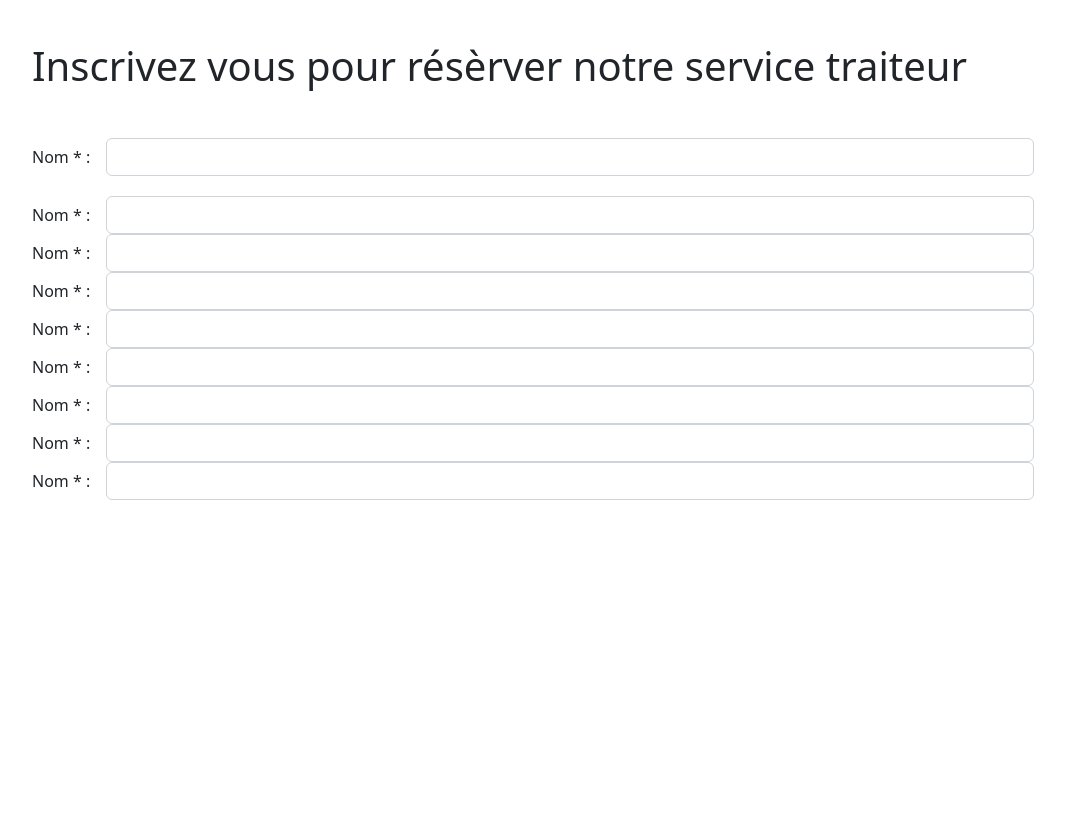
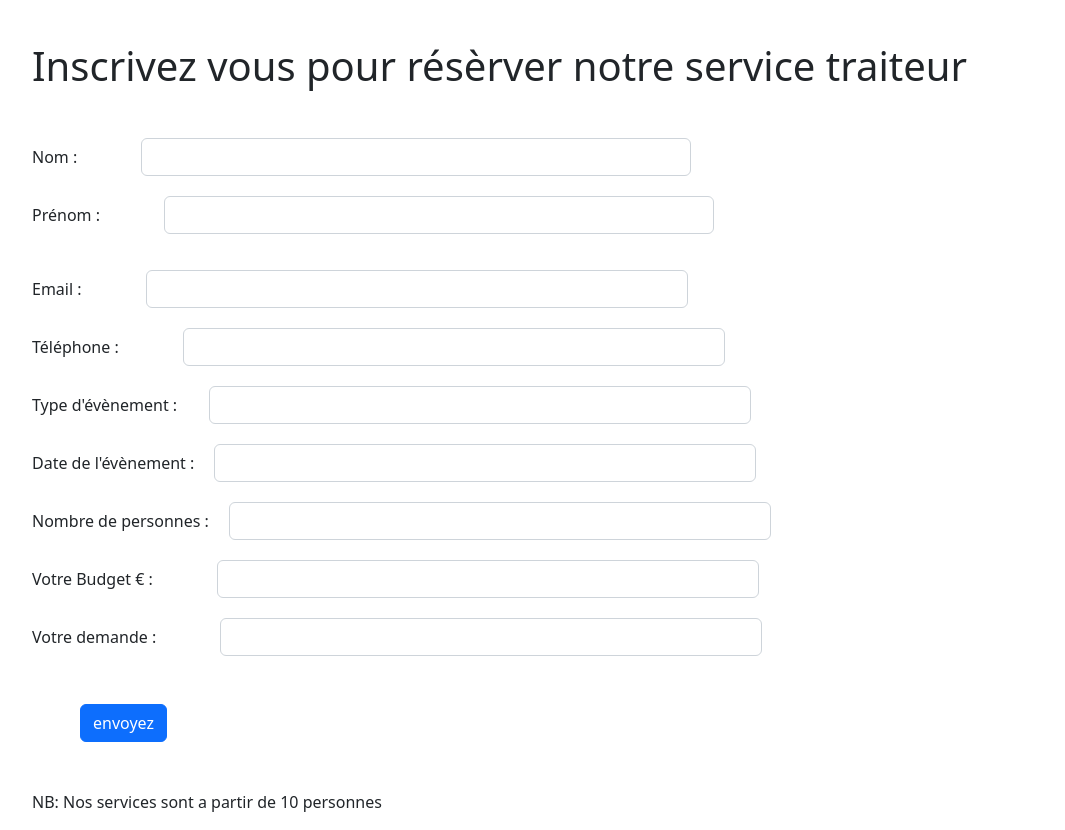
Before and after one commit to estherella12/projet-soutenance.github.io-, a plain HTML site: page formulaire.html in a window 1280 px wide. Shown: the part 760-1590 px from the top of the page, without its empty margins (50-1115 px from the left). Before the commit the page ends 1260 px from the top, so only its background shows below. Drawn offline with nearby package versions, Linux system fonts and the light colour scheme.

Commit message:
realisation du formulaire

```diff
--- a/formulaire.html
+++ b/formulaire.html
@@ -56,7 +56,7 @@
     </div>
     </div>
 
-  <!-------------------------------- navbar ------------------------>
+  <!-------------------------------- fin navbar ------------------------>
 
     <div class="container">
         <h2>Inscrivez vous pour résèrver notre service
@@ -65,9 +65,9 @@
        <div class="formulaire mt-5">
         <div class="row g-3 align-items-center">
             <div class="col-auto">
-              <label for="inputPassword6" class="col-form-label">Nom * :</label>
+              <label for="inputPassword6" class="col-form-label">Nom :</label>
             </div>
-            <div class="col-10">
+            <div class="col-6  ms-5">
               <input type="password" id="inputPassword6" class="form-control" aria-describedby="passwordHelpInline">
             </div>
 
@@ -75,86 +75,97 @@
 
           <div class="row g-3 mt-1 align-items-center">
             <div class="col-auto">
-              <label for="inputPassword6" class="col-form-label">Nom * :</label>
+              <label for="inputPassword6" class="col-form-label">Prénom :</label>
             </div>
-            <div class="col-10">
+            <div class="col-6  ms-5">
               <input type="password" id="inputPassword6" class="form-control" aria-describedby="passwordHelpInline">
             </div>
 
           </div>
 
-          <div class="row g-3 align-items-center">
+          <div class="row g-3 mt-1 align-items-center">
+            <div class="row g-3 align-items-center">
             <div class="col-auto">
-              <label for="inputPassword6" class="col-form-label">Nom * :</label>
+              <label for="inputPassword6" class="col-form-label">Email :</label>
             </div>
-            <div class="col-10">
+            <div class="col-6  ms-5">
               <input type="password" id="inputPassword6" class="form-control" aria-describedby="passwordHelpInline">
             </div>
 
           </div>
 
-          <div class="row g-3 align-items-center">
+          <div class="row g-3 mt-1 align-items-center">
             <div class="col-auto">
-              <label for="inputPassword6" class="col-form-label">Nom * :</label>
+              <label for="inputPassword6" class="col-form-label">Téléphone :</label>
             </div>
-            <div class="col-10">
-              <input type="password" id="inputPassword6" class="form-control" aria-describedby="passwordHelpInline">
-            </div>
-
-          </div>
-
-          <div class="row g-3 align-items-center">
-            <div class="col-auto">
-              <label for="inputPassword6" class="col-form-label">Nom * :</label>
-            </div>
-            <div class="col-10">
-              <input type="password" id="inputPassword6" class="form-control" aria-describedby="passwordHelpInline">
-            </div>
-
-          </div>
-
-          <div class="row g-3 align-items-center">
-            <div class="col-auto">
-              <label for="inputPassword6" class="col-form-label">Nom * :</label>
-            </div>
-            <div class="col-10">
-              <input type="password" id="inputPassword6" class="form-control" aria-describedby="passwordHelpInline">
-            </div>
-
-          </div>
-
-          <div class="row g-3 align-items-center">
-            <div class="col-auto">
-              <label for="inputPassword6" class="col-form-label">Nom * :</label>
-            </div>
-            <div class="col-10">
-              <input type="password" id="inputPassword6" class="form-control" aria-describedby="passwordHelpInline">
-            </div>
-
-          </div>
-
-          <div class="row g-3 align-items-center">
-            <div class="col-auto">
-              <label for="inputPassword6" class="col-form-label">Nom * :</label>
-            </div>
-            <div class="col-10">
-              <input type="password" id="inputPassword6" class="form-control" aria-describedby="passwordHelpInline">
-            </div>
-
-          </div>
-
-          <div class="row g-3 align-items-center">
-            <div class="col-auto">
-              <label for="inputPassword6" class="col-form-label">Nom * :</label>
-            </div>
-            <div class="col-10">
+            <div class="col-6  ms-5">
               <input type="password" id="inputPassword6" class="form-control" aria-describedby="passwordHelpInline">
             </div>
 
           </div>
 
 
+          <div class="row g-3 mt-1 align-items-center">
+            <div class="col-auto">
+              <label for="inputPassword6" class="col-form-label">Type d'évènement :</label>
+            </div>
+            <div class="col-6  ms-3">
+              <input type="password" id="inputPassword6" class="form-control" aria-describedby="passwordHelpInline">
+            </div>
 
+          </div>
+
+          <div class="row g-3 mt-1 align-items-center">
+            <div class="col-auto">
+              <label for="inputPassword6" class="col-form-label">Date de l'évènement :</label>
+            </div>
+            <div class="col-6  ms-1">
+              <input type="password" id="inputPassword6" class="form-control" aria-describedby="passwordHelpInline">
+            </div>
+
+          </div>
+
+          <div class="row g-3 mt-1 align-items-center">
+            <div class="col-auto">
+              <label for="inputPassword6" class="col-form-label">Nombre de personnes :</label>
+            </div>
+            <div class="col-6  ms-1">
+              <input type="password" id="inputPassword6" class="form-control" aria-describedby="passwordHelpInline">
+            </div>
+
+          </div>
+
+          <div class="row g-3 mt-1 align-items-center">
+            <div class="col-auto">
+              <label for="inputPassword6" class="col-form-label">Votre Budget € :</label>
+            </div>
+            <div class="col-6  ms-5">
+              <input type="password" id="inputPassword6" class="form-control" aria-describedby="passwordHelpInline">
+            </div>
+
+          </div>
+
+          <div class="row g-3 mt-1 align-items-center">
+            <div class="col-auto">
+              <label for="inputPassword6" class="col-form-label">Votre demande :</label>
+            </div>
+            <div class="col-6  ms-5">
+              <input type="password" id="inputPassword6" class="form-control" aria-describedby="passwordHelpInline">
+            </div>
+
+          </div>
+
+          <div class="col-3  ms-5  mt-5">
+            <button type="envoyez" class="btn btn-primary">envoyez</button>
+          </div>
+
+
+
+       </div>
+
+
+       <div class="mt-5">
+           <p> NB: Nos services sont a partir de 10 personnes</p>
        </div>
 
     </div>
```
Also changed, not shown: asset/css/patisserie.css (+20 -0 lines), asset/img/babyshower.jpg (added), asset/img/black-forest-.jpg (added), asset/img/cake2.jpg (added), asset/img/cake3.jpg (added), asset/img/chantily.jpg (added), asset/img/dessert.jpg (added), asset/img/happy-birthday-.jpg (added), asset/img/happy-birthday-chocolat.jpg (added), asset/img/mousse-mangue.jpg (added), asset/img/muffin.jpg (added).
